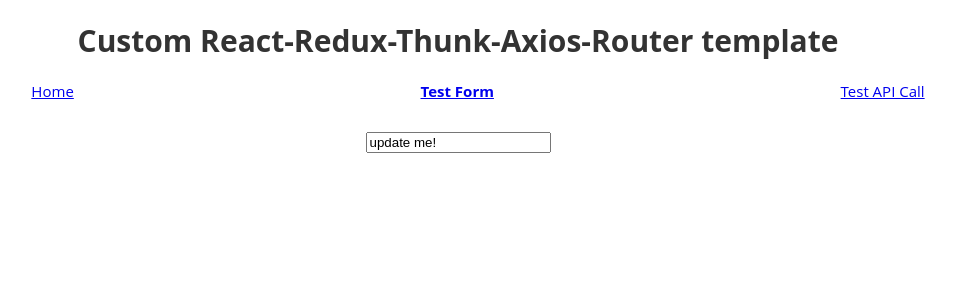
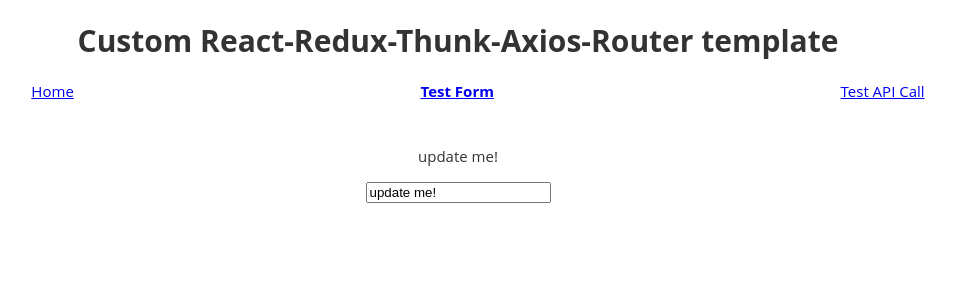
Before and after one commit to Jon-Varner/jmv-template, a React (Create React App) app: page /test-form in a window 1280 px wide. Shown: the top 300 px of the page, without its empty margins (182-1137 px from the left). Built offline with nearby package versions, Linux system fonts and the light colour scheme.

Commit message:
Made state change in the Test Form more obvious

```diff
--- a/src/components/TestForm/TestForm.js
+++ b/src/components/TestForm/TestForm.js
@@ -6,7 +6,7 @@
 
 const testForm = props => (
   <Aux>
-    <label htmlFor="testData" />
+    <p>{props.testData}</p>
     <input
       value={props.testData}
       id={uuid.v4()}
```
